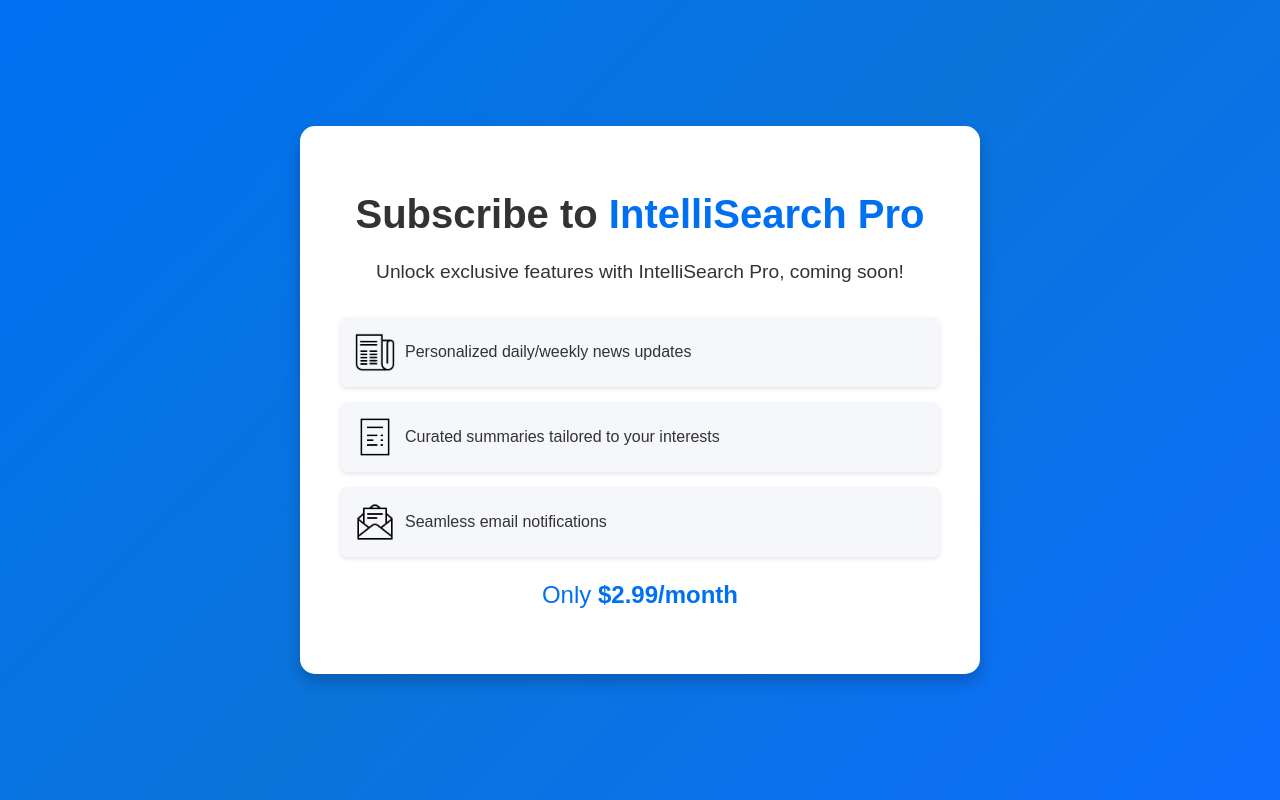
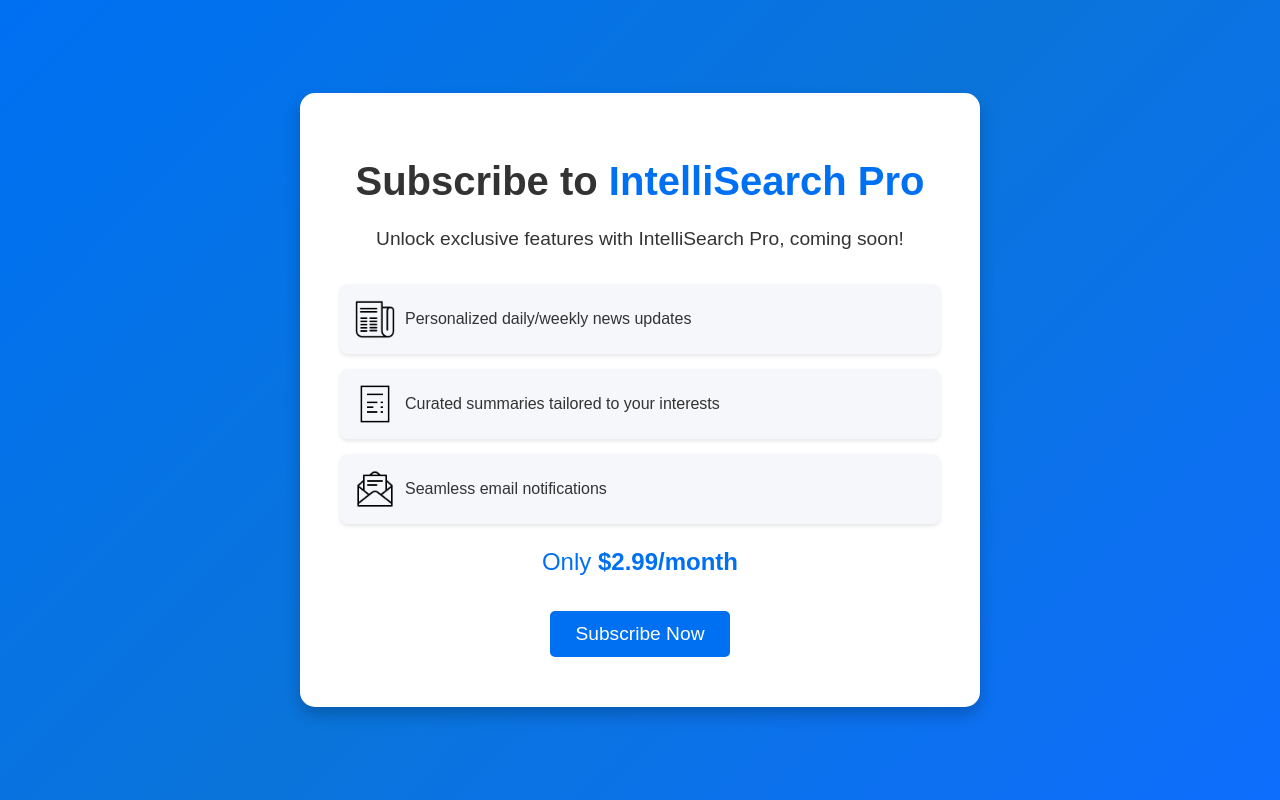
Before and after one commit to Aravsharma1/IntelliSearch, a Next.js app in the folder my-app/: page /subscribe in a window 1280 px wide. Built offline with nearby package versions, Linux system fonts and the light colour scheme.

Commit message:
finished stripe integration in test mode
currently in test mode

```diff
--- a/my-app/app/subscribe/page.tsx
+++ b/my-app/app/subscribe/page.tsx
@@ -5,23 +5,23 @@
 
 export default function Subscribe() {
   // uncomment the following for future releases (stripe integration)
-  // const handleSubscribe = async () => {
-  //   try {
-  //     const res = await fetch("/api/checkout", {
-  //       method: "POST",
-  //       headers: { "Content-Type": "application/json" },
-  //       body: JSON.stringify({ email: "user@example.com" }), // Replace with actual user email
-  //     });
-  //     const data = await res.json();
-  //     if (data.url) {
-  //       window.location.href = data.url; // Redirect to Stripe Checkout
-  //     } else {
-  //       alert("Failed to initiate subscription!");
-  //     }
-  //   } catch (err) {
-  //     console.error(err);
-  //   }
-  // };
+  const handleSubscribe = async () => {
+    try {
+      const res = await fetch("/api/checkout", {
+        method: "POST",
+        headers: { "Content-Type": "application/json" },
+        body: JSON.stringify({ email: "user@example.com" }), // Replace with actual user email
+      });
+      const data = await res.json();
+      if (data.url) {
+        window.location.href = data.url; // Redirect to Stripe Checkout
+      } else {
+        alert("Failed to initiate subscription!");
+      }
+    } catch (err) {
+      console.error(err);
+    }
+  };
 
   return (
     <div className={styles.container}>
@@ -61,10 +61,10 @@
         <p className={styles.price}>
           <span>Only</span> <strong>$2.99/month</strong>
         </p>
-{/*
+
          <button onClick={handleSubscribe} className={styles.subscribeButton}>
           Subscribe Now
-        </button> */}
+        </button>
       </div>
     </div>
   );
```
